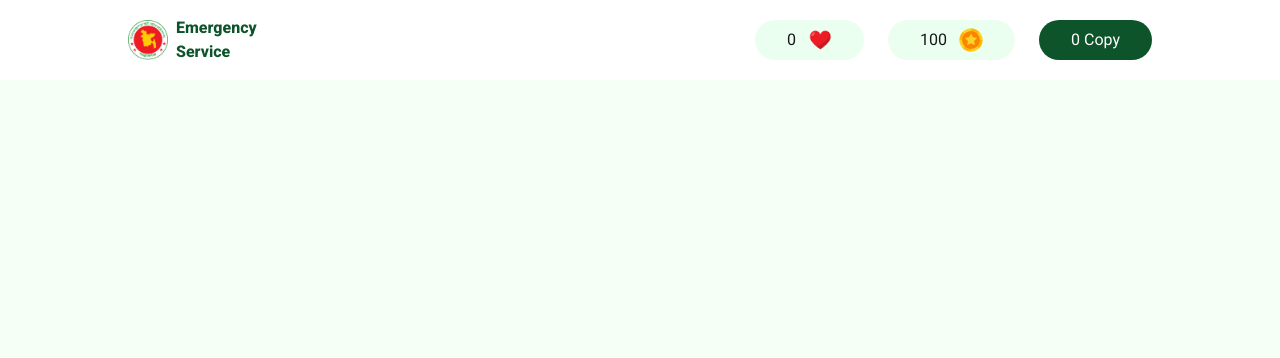
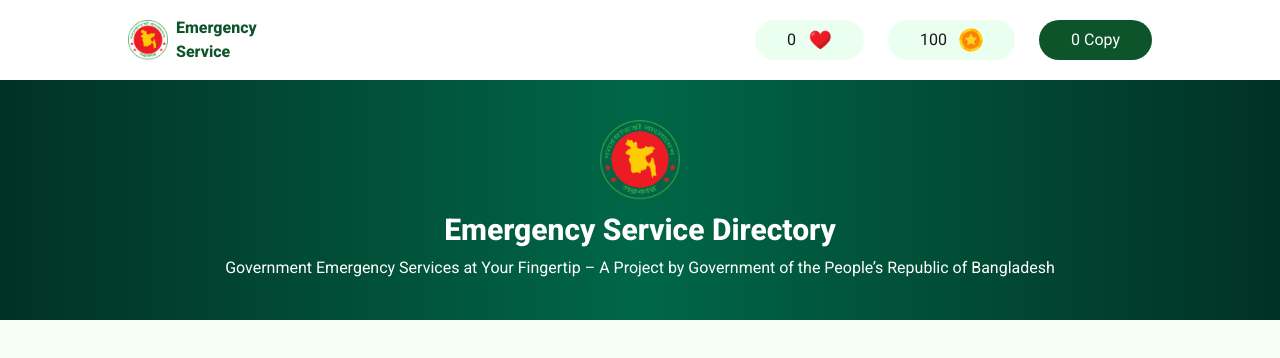
Before and after one commit to shalehNetDev/B12-A5-Emergency-Hotline, a plain HTML site: page index.html in a window 1280 px wide. Drawn offline with nearby package versions, Linux system fonts and the light colour scheme.

Commit message:
hero section done

```diff
--- a/index.html
+++ b/index.html
@@ -34,5 +34,12 @@
             </div>
         </div>
     </nav>
+
+    <!-- hero section -->
+     <section class="text-white py-10 flex flex-col justify-center items-center text-center bg-gradient-to-r from-[#013223] via-[#006747] to-[#013223] ">
+        <img src="./assets/logo.png" alt="" class="w-20 h-20 mx-auto mb-3">
+        <h1 class="font-extrabold text-3xl mb-2">Emergency Service Directory</h1>
+        <p class="">Government Emergency Services at Your Fingertip – A Project by  Government of the People’s Republic of Bangladesh</p>
+     </section>
 </body>
 </html>
```
Also changed, not shown: assets/converted.svg (added).
